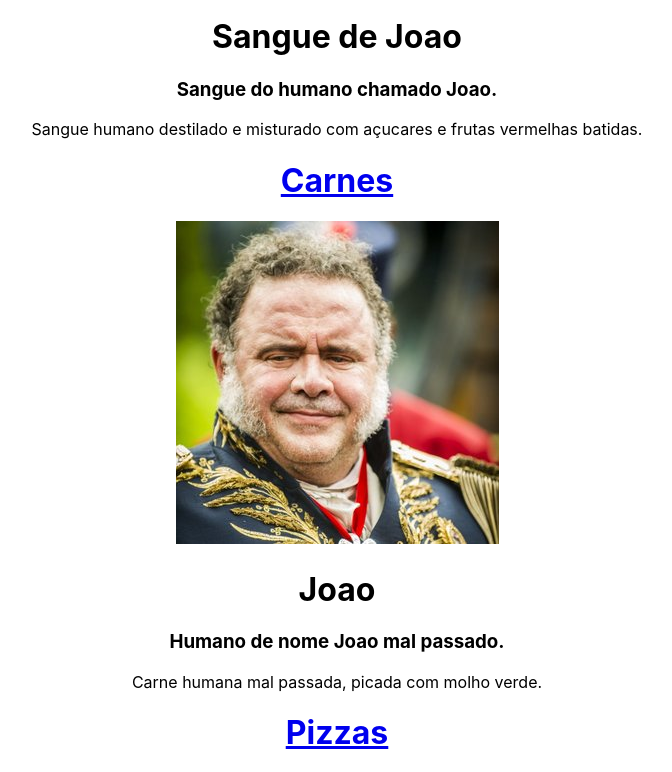
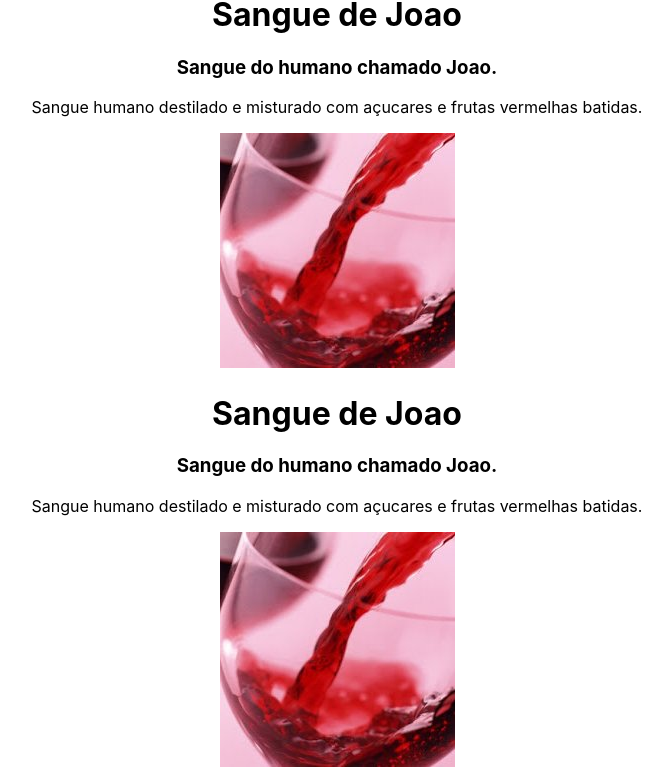
Before and after one commit to Plankiton/Lilac-menu-web, a React (Create React App) app: page / in a window 1280 px wide. Shown: the part 899-1671 px from the top of the page, without its empty margins (303-975 px from the left). Built offline with nearby package versions, Linux system fonts and the light colour scheme; a web font is replaced by a local one.

Commit message:
Add function callback for searching

```diff
--- a/src/App.js
+++ b/src/App.js
@@ -9,7 +9,7 @@ import sangueJoao from './assets/sangueJoao.jpg';
 import joao from './assets/joao.jpg';
 import pizzaJoao from './assets/pizzaJoao.jpg';
 
-var items = ["Bebidas", "Carnes", "Pizzas"].map(name => (
+var cats = ["Bebidas", "Carnes", "Pizzas"].map(name => (
   i => {
     var color = `#${i}${i+i}${i+i+i}`;
     var id = name;
@@ -20,34 +20,122 @@ var items = ["Bebidas", "Carnes", "Pizzas"].map(name => (
 ))
 
 var meals = [
-  [{
+  [
+    {
       Name: "Sangue de Joao",
       Image: sangueJoao,
       Desc: "Sangue do humano chamado Joao.",
       FullDesc: "Sangue humano destilado e misturado com açucares e frutas vermelhas batidas.",
-  }],
-  [{
+    },
+    {
+      Name: "Sangue de Joao",
+      Image: sangueJoao,
+      Desc: "Sangue do humano chamado Joao.",
+      FullDesc: "Sangue humano destilado e misturado com açucares e frutas vermelhas batidas.",
+    },
+    {
+      Name: "Sangue de Joao",
+      Image: sangueJoao,
+      Desc: "Sangue do humano chamado Joao.",
+      FullDesc: "Sangue humano destilado e misturado com açucares e frutas vermelhas batidas.",
+    },
+    {
+      Name: "Sangue de Joao",
+      Image: sangueJoao,
+      Desc: "Sangue do humano chamado Joao.",
+      FullDesc: "Sangue humano destilado e misturado com açucares e frutas vermelhas batidas.",
+    },
+  ],
+  [
+    {
       Name: "Joao",
       Image: joao,
       Desc: "Humano de nome Joao mal passado.",
       FullDesc: "Carne humana mal passada, picada com molho verde.",
-  }],
-  [{
+    },
+    {
+      Name: "Joao",
+      Image: joao,
+      Desc: "Humano de nome Joao mal passado.",
+      FullDesc: "Carne humana mal passada, picada com molho verde.",
+    },
+    {
+      Name: "Joao",
+      Image: joao,
+      Desc: "Humano de nome Joao mal passado.",
+      FullDesc: "Carne humana mal passada, picada com molho verde.",
+    },
+    {
+      Name: "Joao",
+      Image: joao,
+      Desc: "Humano de nome Joao mal passado.",
+      FullDesc: "Carne humana mal passada, picada com molho verde.",
+    },
+    {
+      Name: "Joao",
+      Image: joao,
+      Desc: "Humano de nome Joao mal passado.",
+      FullDesc: "Carne humana mal passada, picada com molho verde.",
+    },
+  ],
+  [
+    {
       Name: "Pizza de Joao",
       Image: pizzaJoao,
       Desc: "Humano de nome Joao preparado em massa redonda.",
       FullDesc: "Humano cortado em rodelas, molho de sangue do mesmo humano, queijo, ajeitona, oregano.",
-  }],
+    },
+    {
+      Name: "Pizza de Joao",
+      Image: pizzaJoao,
+      Desc: "Humano de nome Joao preparado em massa redonda.",
+      FullDesc: "Humano cortado em rodelas, molho de sangue do mesmo humano, queijo, ajeitona, oregano.",
+    },
+    {
+      Name: "Pizza de Joao",
+      Image: pizzaJoao,
+      Desc: "Humano de nome Joao preparado em massa redonda.",
+      FullDesc: "Humano cortado em rodelas, molho de sangue do mesmo humano, queijo, ajeitona, oregano.",
+    },
+    {
+      Name: "Pizza de Joao",
+      Image: pizzaJoao,
+      Desc: "Humano de nome Joao preparado em massa redonda.",
+      FullDesc: "Humano cortado em rodelas, molho de sangue do mesmo humano, queijo, ajeitona, oregano.",
+    },
+    {
+      Name: "Pizza de Joao",
+      Image: pizzaJoao,
+      Desc: "Humano de nome Joao preparado em massa redonda.",
+      FullDesc: "Humano cortado em rodelas, molho de sangue do mesmo humano, queijo, ajeitona, oregano.",
+    },
+  ],
 ];
 
 function App() {
   return (
     <div className="App">
-      <Head/>
+      <Head onSearch={(text) => {
+        text = text.toLowerCase().trim();
+        if (text === "")
+          return;
+
+        var found = [];
+        for (var cat of meals) {
+          for (var meal of cat) {
+            if ( meal.Name.toLowerCase().indexOf(text) >= 0
+              || meal.Desc.toLowerCase().indexOf(text) >= 0
+              || meal.FullDesc.toLowerCase().indexOf(text) >= 0 )
+              found.push(meal);
+          }
+        }
+
+        return found;
+      }}/>
 
       <div className="Content">
-        <Menu items={items}/>
-        <MealList cats={items} meals={meals}/>
+        <Menu items={cats}/>
+        <MealList cats={cats} meals={meals}/>
       </div>
 
       <Footer/>
--- a/src/components/Head.js
+++ b/src/components/Head.js
@@ -1,14 +1,14 @@
 import Logo from '../assets/logo.svg';
 import SearchBar from './SearchBar.js';
 
-export default function Head() {
+export default function Head({onSearch}) {
   return (
     <header>
       <div className='LogoAndText'>
         <img src={Logo} className="App-logo" alt="logo" />
         <h1>Restaurante<br/>Pre Amar</h1>
       </div>
-      <SearchBar/>
+      <SearchBar onSearch={onSearch}/>
     </header>
   );
 }
--- a/src/components/SearchBar.js
+++ b/src/components/SearchBar.js
@@ -1,12 +1,21 @@
+import React, {useState} from 'react';
 import searchIcon from '../assets/searchIcon.svg';
 
-export default function SearchBar() {
+export default function SearchBar({onSearch}) {
+  const [items, setItems] = useState(null);
   return (
     <div className="TextInput">
-      <input className="TextInput"/>
-      <div className="ButtonInput">
-        <input className="ButtonInput" type="submit" value=""/>
-        <img src={searchIcon} alt="search icon"/>
+      <input
+        className="TextInput"
+        type="text"
+        onChange={(e) => {
+          setItems(onSearch(e.target.value));
+        }}
+      />
+      <img src={searchIcon} alt="search icon"/>
+
+      <div className="foundItems">
+        {items?items.map((i) => i.Name+', '):items}
       </div>
     </div>
   );
```
Lines whose indentation alone changed are shown as unchanged.
